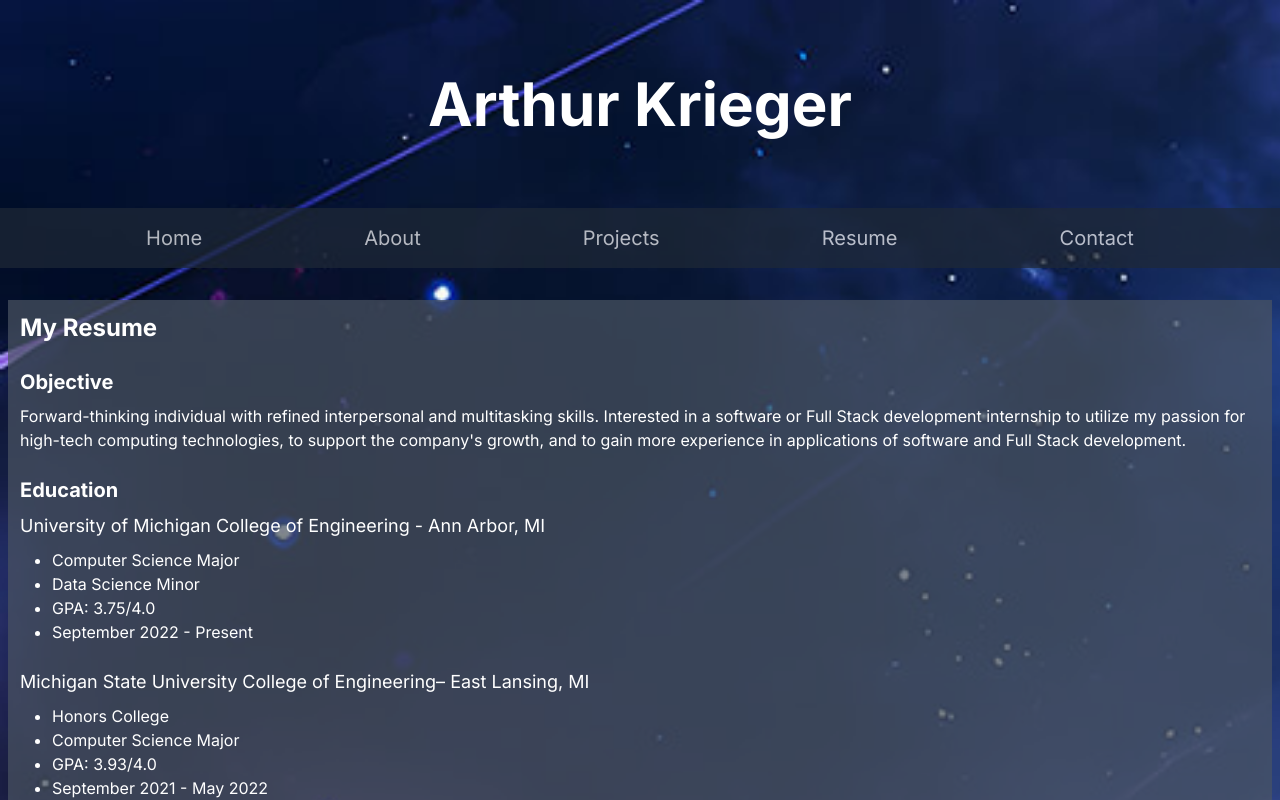
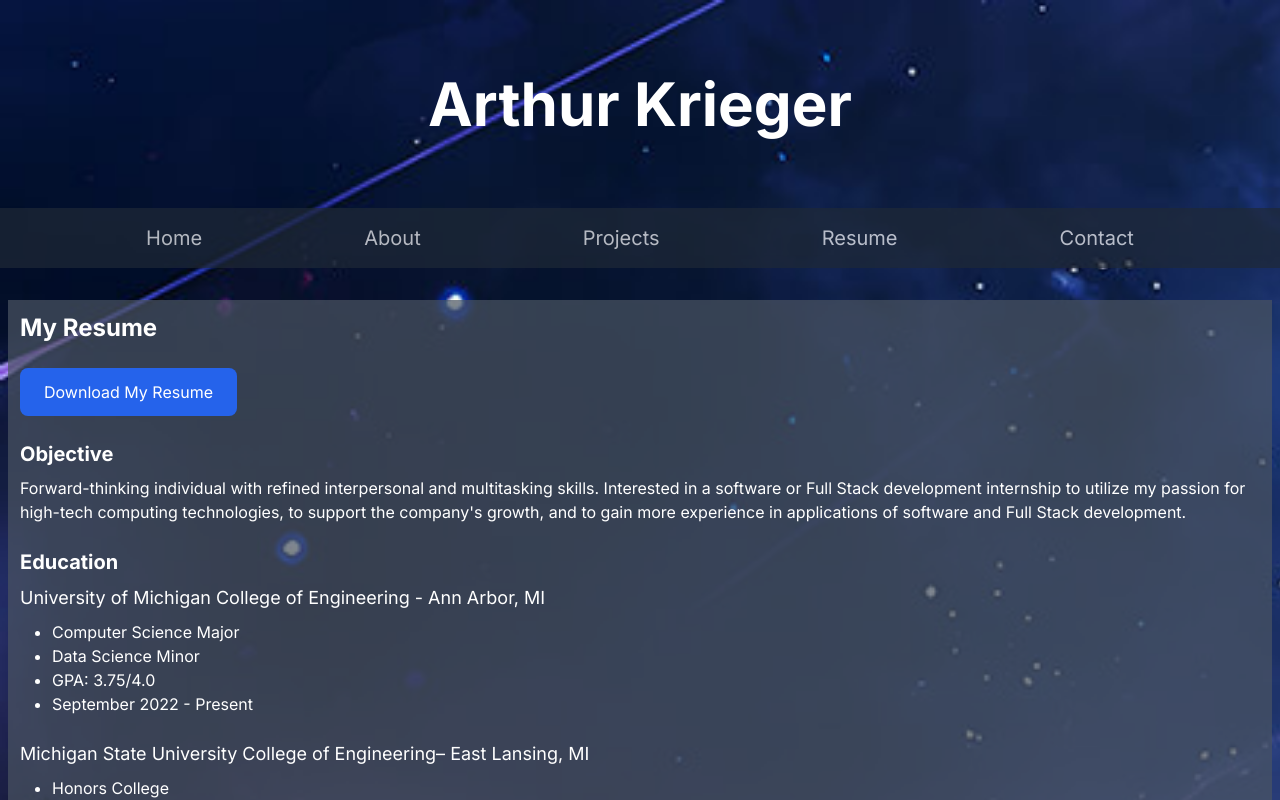
Before and after one commit to Needless2Say/Arthurs_Website, a Next.js app: page /resume in a window 1280 px wide. Shown: the top 800 px of the page. Built offline with nearby package versions, Linux system fonts and the light colour scheme.

Commit message:
added download resume button

```diff
--- a/app/resume/page.tsx
+++ b/app/resume/page.tsx
@@ -8,6 +8,15 @@
             <div className="2xl:basis-1/4"></div>
             <div className="2xl:basis-2/4 flex flex-col justify-start bg-gray-600/[0.7] mx-2 my-8 p-3">
                 <div className="pb-6 text-2xl font-bold">My Resume</div>
+                <div>
+                    <a
+                        href="Arthur_Krieger_Resume.pdf"
+                        download="Arthur_Krieger_Resume.pdf"
+                        className="inline-block mb-6 px-6 py-3 text-white bg-blue-600 rounded-lg hover:bg-blue-700 focus:outline-none focus:ring-2 focus:ring-blue-400 focus:ring-opacity-75"
+                    >
+                        Download My Resume
+                    </a>
+                </div>
                 <div className="pb-2 text-xl font-bold">Objective</div>
                 <div className="pb-6">
                     Forward-thinking individual with refined interpersonal and multitasking skills.
```
